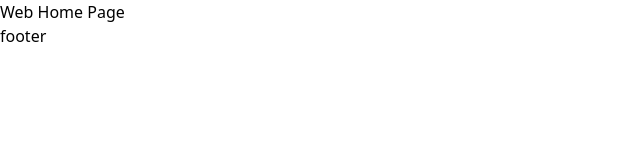
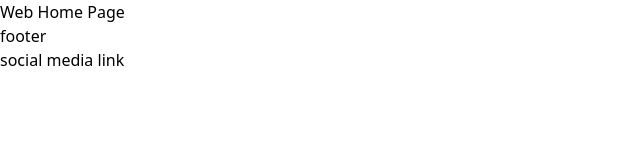
Before and after one commit to CW-Parth113/git-practice, a Next.js app: page / in a window 1280 px wide. Shown: the top 160 px of the page, without its empty margins (0-640 px from the left). Built offline with nearby package versions, Linux system fonts and the light colour scheme.

Commit message:
Add social media link in footer

```diff
--- /dev/null
+++ b/app/components/footer/footer.tsx
@@ -0,0 +1,7 @@
+import React from "react";
+
+const footer = () => {
+  return <div>footer</div>;
+};
+
+export default footer;
--- a/app/page.tsx
+++ b/app/page.tsx
@@ -4,7 +4,10 @@ const Home = () => {
   return (
     <div>
       <h1>Web Home Page</h1>
-      <footer>footer</footer>
+      <footer>
+        <h6>footer</h6>
+        <p>social media link</p>
+      </footer>
     </div>
   );
 };
```
